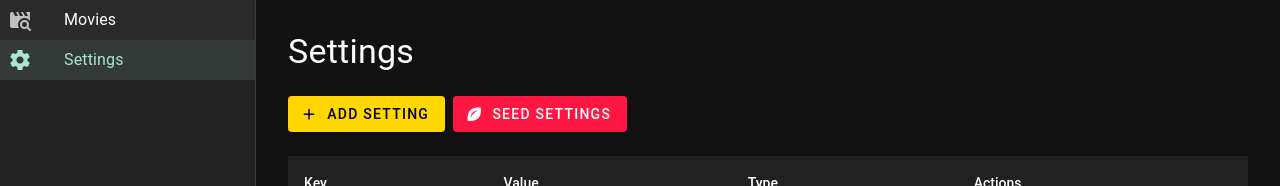
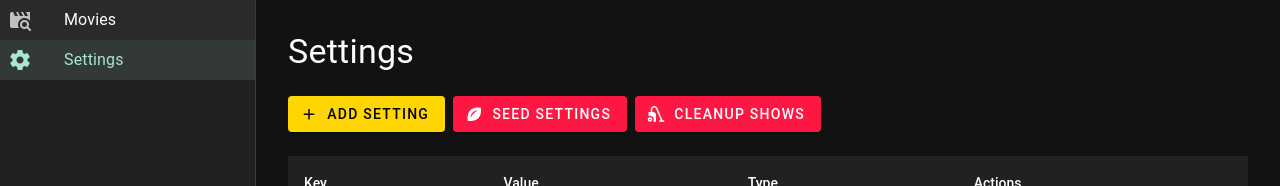
Before and after one commit to NicoHeinola/MovieBrowser2_frontend, a Vue app: page /settings in a window 1280 px wide. Shown: the top 186 px of the page. Built offline with nearby package versions, Linux system fonts and the light colour scheme; no server answers.

Commit message:
feat: add cleanup shows functionality and improve loading state management in settings

```diff
--- a/src/pages/settings/index.vue
+++ b/src/pages/settings/index.vue
@@ -7,6 +7,7 @@ import { useSnackbar } from "@/components/use-snackbar/useSnackbar";
 import { useErrorSnackbar } from "@/utils/errorSnackbar";
 import SettingFormDialog from "@/components/setting-form-dialog/SettingFormDialog.vue";
 import { useConfirm } from "@/components/use-dialog/confirm/useConfirm";
+import { ShowService } from "@/services/show.service";
 
 const settings = ref<Setting[]>([]);
 const loading = ref(false);
@@ -22,6 +23,10 @@ const newSetting = ref<Setting>({
 const dialogOpen = ref(false);
 
 const openConfirm = useConfirm();
+
+const seeding = ref<Boolean>(false);
+const cleaningShowsUp = ref<Boolean>(false);
+const deleting = ref<Boolean>(false);
 
 const getSettings = async () => {
   loading.value = true;
@@ -49,6 +54,8 @@ const deleteSetting = async (id: number) => {
 
   if (!ok) return;
 
+  deleting.value = true;
+
   try {
     await SettingService().deleteSetting(id);
     openSnackbar({ props: { text: "Setting deleted" } });
@@ -56,6 +63,8 @@ const deleteSetting = async (id: number) => {
   } catch (error) {
     errorSnackbar(error, openSnackbar);
   }
+
+  deleting.value = false;
 };
 
 const resetNewSetting = () => {
@@ -72,6 +81,8 @@ const seedSettings = async () => {
 
   if (!ok) return;
 
+  seeding.value = true;
+
   try {
     await SettingService().seedSettings();
     openSnackbar({ props: { text: "Settings seeded" } });
@@ -79,6 +90,30 @@ const seedSettings = async () => {
   } catch (error) {
     errorSnackbar(error, openSnackbar);
   }
+
+  seeding.value = false;
+};
+
+const cleanupShows = async () => {
+  const ok = await openConfirm({
+    props: {
+      title: "Cleanup Shows",
+      text: "Are you sure you want to cleanup shows? This will remove unused videos. Note: this action is PERMANENT!",
+    },
+  });
+
+  if (!ok) return;
+
+  cleaningShowsUp.value = true;
+
+  try {
+    await ShowService().cleanupShows();
+    openSnackbar({ props: { text: "Shows cleaned up" } });
+  } catch (error) {
+    errorSnackbar(error, openSnackbar);
+  }
+
+  cleaningShowsUp.value = false;
 };
 
 onMounted(getSettings);
@@ -93,7 +128,10 @@ watch(dialogOpen, (val) => {
     <h1 class="text-h4 mb-6">Settings</h1>
     <div class="d-flex ga-2">
       <v-btn color="primary" prepend-icon="mdi-plus" @click="dialogOpen = true">Add Setting</v-btn>
-      <v-btn color="error" prepend-icon="mdi-seed" @click="seedSettings">Seed Settings</v-btn>
+      <v-btn color="error" prepend-icon="mdi-seed" @click="seedSettings" :loading="!!seeding">Seed Settings</v-btn>
+      <v-btn color="error" prepend-icon="mdi-vacuum" @click="cleanupShows" :loading="!!cleaningShowsUp"
+        >Cleanup Shows</v-btn
+      >
     </div>
     <v-table class="mt-6" :loading="loading">
       <thead>
@@ -110,8 +148,20 @@ watch(dialogOpen, (val) => {
           <td>{{ setting.value }}</td>
           <td>{{ setting.type }}</td>
           <td>
-            <v-btn icon="mdi-pencil" variant="text" color="secondary" @click="editSetting(setting)" />
-            <v-btn icon="mdi-delete" variant="text" color="error" @click="deleteSetting(setting.id!)" />
+            <v-btn
+              icon="mdi-pencil"
+              variant="text"
+              color="secondary"
+              @click="editSetting(setting)"
+              :disabled="!!deleting"
+            />
+            <v-btn
+              icon="mdi-delete"
+              variant="text"
+              color="error"
+              @click="deleteSetting(setting.id!)"
+              :disabled="!!deleting"
+            />
           </td>
         </tr>
       </tbody>
--- a/src/services/api.ts
+++ b/src/services/api.ts
@@ -2,7 +2,7 @@ import axios from "axios";
 
 const api = axios.create({
   baseURL: import.meta.env.VITE_API_URL,
-  timeout: 10000,
+  timeout: 30 * 1000, // 30 seconds
   headers: {
     "Content-Type": "application/json",
   },
--- a/src/services/show.service.ts
+++ b/src/services/show.service.ts
@@ -41,10 +41,21 @@ export const ShowService = () => {
       headers: {
         "Content-Type": "multipart/form-data",
       },
-      timeout: 60000,
+      timeout: 30 * 60 * 1000, // 30 min since this might take a while
     });
     return response.data;
   };
 
-  return { getShows, createShow, updateShow, deleteShow, uploadEpisodeFile };
+  const cleanupShows = async () => {
+    const response = await api.post(
+      "/shows/cleanup",
+      {},
+      {
+        timeout: 4 * 60 * 1000, // 4 min since this might take a while,
+      }
+    );
+    return response.data;
+  };
+
+  return { getShows, createShow, updateShow, deleteShow, uploadEpisodeFile, cleanupShows };
 };
```
